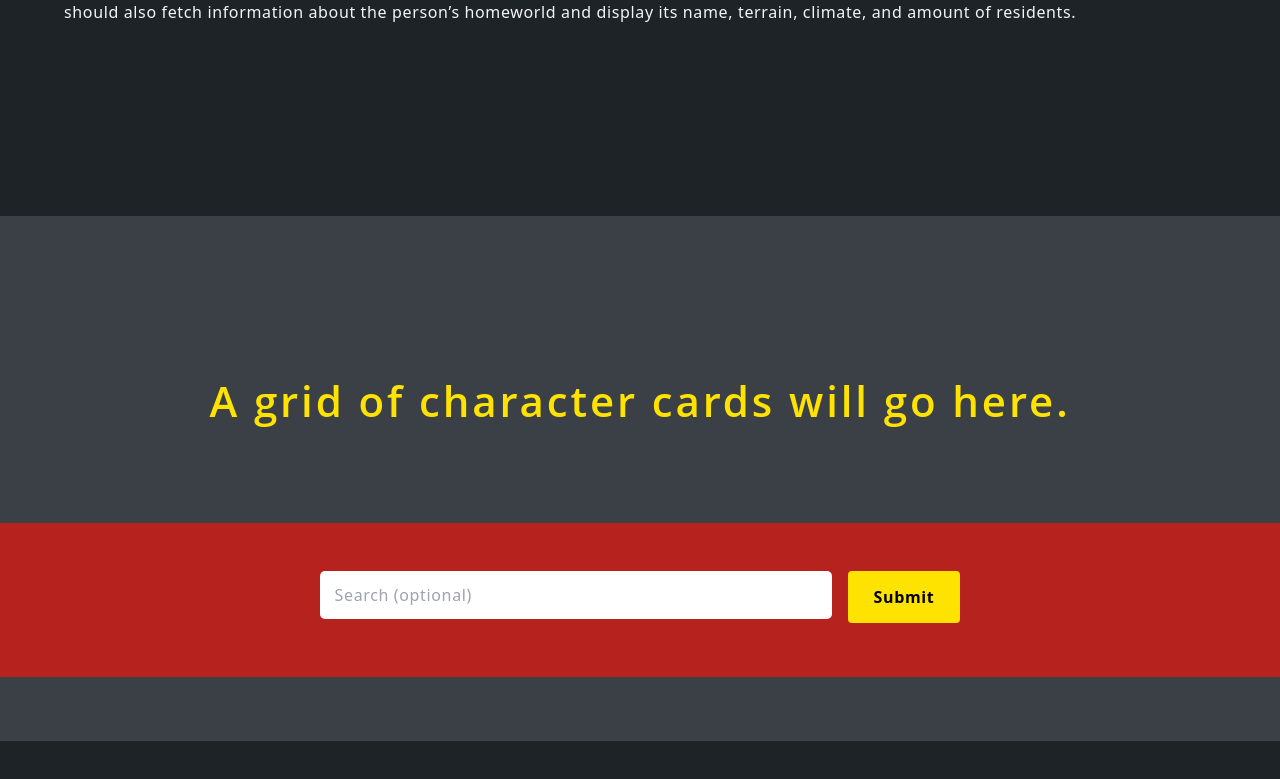
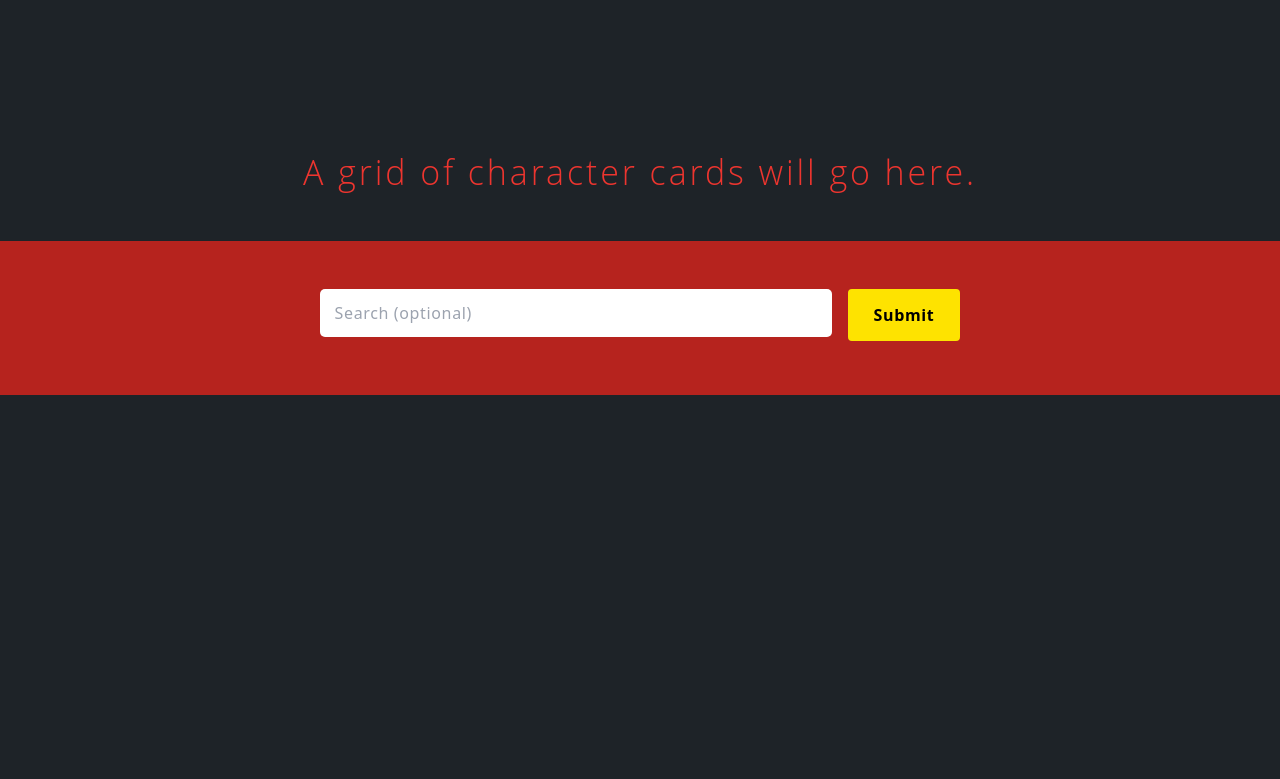
Before and after one commit to sofiamay/starwars-character-app, a React (Create React App) app: page / in a window 1280 px wide. Shown: the part 963-1742 px from the top of the page. After the commit the page ends 1358 px from the top, so only its background shows below. Built offline with nearby package versions, Linux system fonts and the light colour scheme.

Commit message:
Adjust page layout and add background tile

```diff
--- a/src/App.tsx
+++ b/src/App.tsx
@@ -9,7 +9,7 @@ function App() {
     <div className="App">
       <Header />
 
-      <section className="app-description section">
+      <section className="app-description section ">
           <div className="section-content">
             <div className="text-section">
               <h2>Info</h2>
@@ -25,9 +25,9 @@ function App() {
       </section>
 
       <section className="main section">
-          <div className="content bg-secondary-light py-16 flex flex-col">
-            <div className="section-content">
-              <h3 className="main-heading text-center">A grid of character cards will go here.</h3>
+          <div className="flex flex-col gap-4">
+            <div className="content">
+              <h4 className="main-heading text-center">A grid of character cards will go here.</h4>
             </div>
             <div className="search-bar-wrapper">
               <SearchForm />
--- a/src/styles/layout.scss
+++ b/src/styles/layout.scss
@@ -1,20 +1,26 @@
 :root {
-  /* Layout Variables */
+  /* Layout */
 
   /* standard horizontal padding for page content */
   --content-x-padding: 4rem;
 }
 
 .section {
-	padding: var(--content-x-padding) 0;
+	margin: 4rem 0;
 }
 
 .section-content {
 	display: block;
 	padding: var(--content-x-padding) 1.5rem;
 }
+
 .section.flex {
 	display: flex;
+}
+
+.content {
+  padding-left: var(--content-x-padding);
+  padding-right: var(--content-x-padding);
 }
 
 .wrapper {
```
Also changed, not shown: src/App.scss (line endings or trailing spaces), src/components/Header.scss (line endings or trailing spaces), src/images/bg-metal-tile.jpeg (added). Lines whose indentation alone changed are shown as unchanged.
